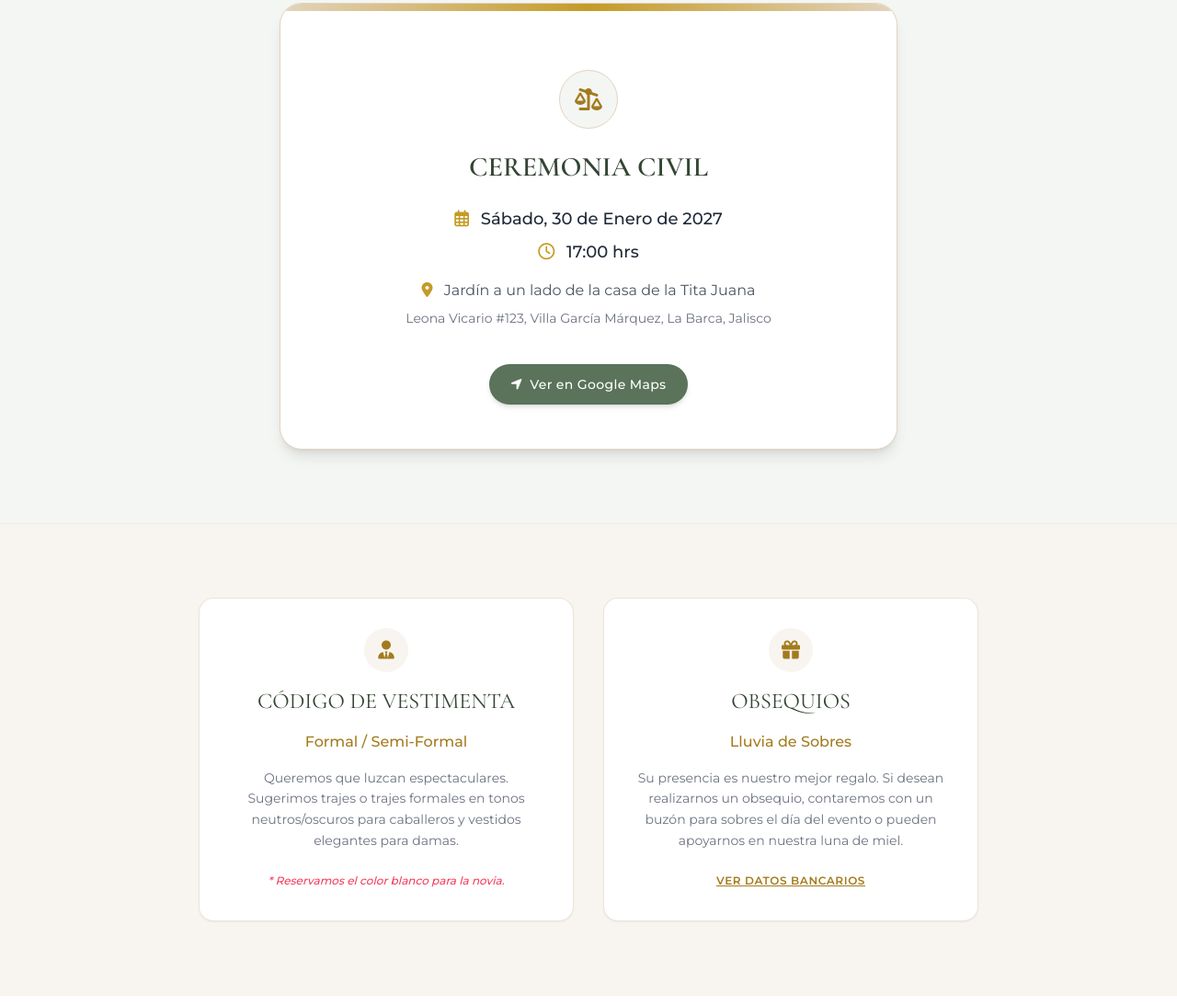
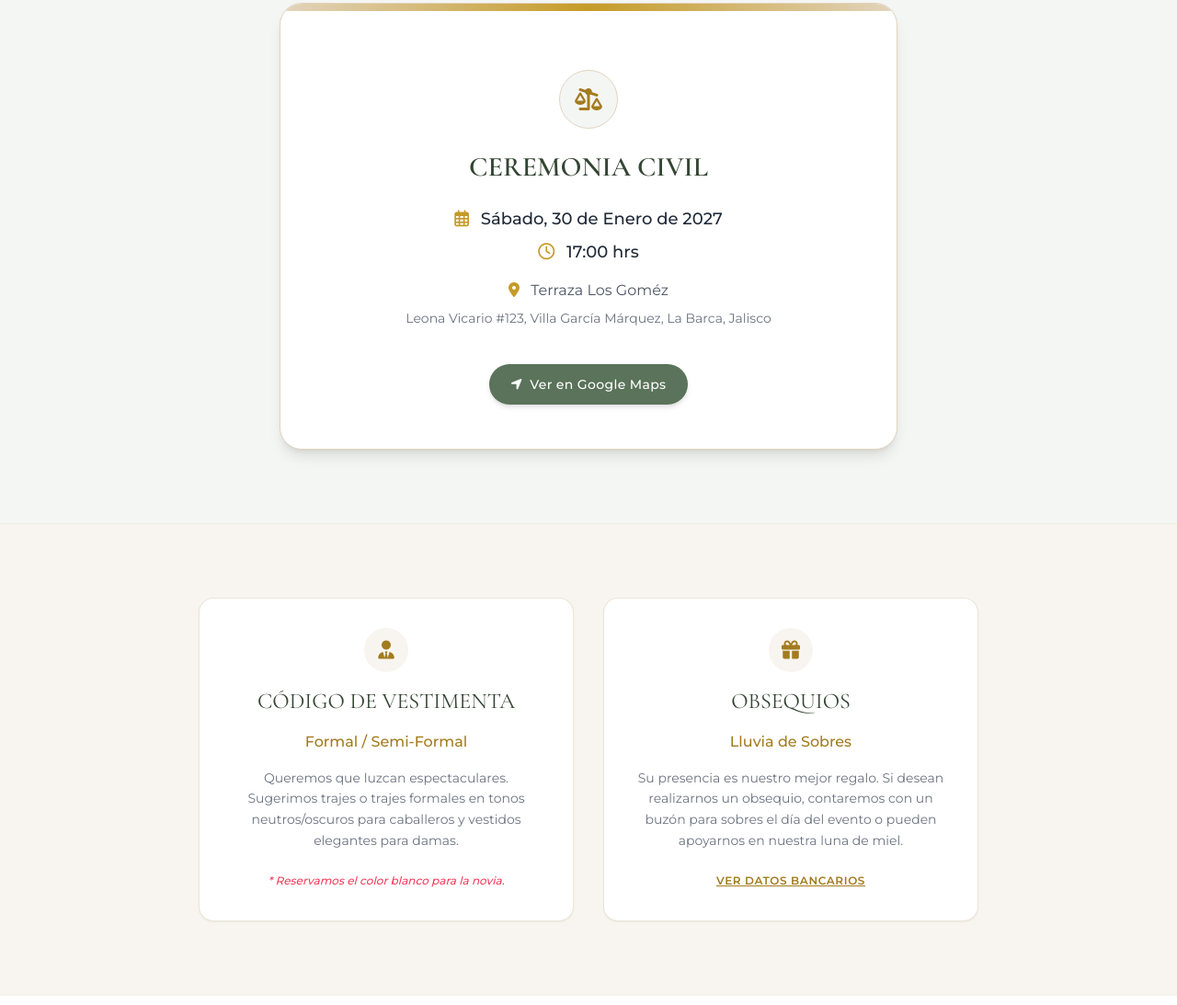
Before and after one commit to marcoantac/boda-adie-y-marco, a plain HTML site: page index.html in a window 1280 px wide. Shown: the part 2019-3112 px from the top of the page at 92% size. Drawn offline with nearby package versions, Linux system fonts and the light colour scheme.

Commit message:
Update event location in index.html

```diff
--- a/index.html
+++ b/index.html
@@ -231,7 +231,7 @@
                 <div class="space-y-2 text-gray-600">
                     <p class="font-medium text-lg text-gray-800"><i class="far fa-calendar-alt text-gold-500 mr-2"></i> Sábado, 30 de Enero de 2027</p>
                     <p class="font-medium text-lg text-gray-800"><i class="far fa-clock text-gold-500 mr-2"></i> 17:00 hrs</p>
-                    <p class="pt-2"><i class="fas fa-map-marker-alt text-gold-500 mr-2"></i> Jardín a un lado de la casa de la Tita Juana</p>
+                    <p class="pt-2"><i class="fas fa-map-marker-alt text-gold-500 mr-2"></i> Terraza Los Goméz</p>
                     <p class="text-sm text-gray-500">Leona Vicario #123, Villa García Márquez, La Barca, Jalisco</p>
                 </div>
 
```
